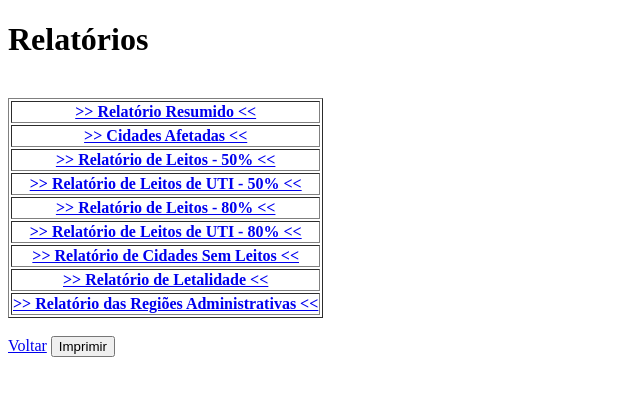
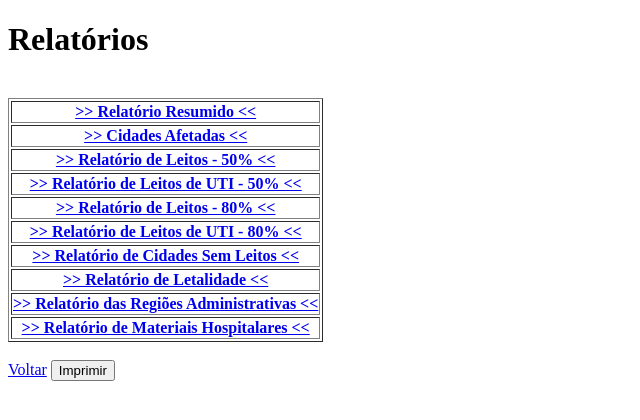
Before and after one commit to felsbz/Riopardense, a PHP site: page /RelatorioMonitoramento.php in a window 1280 px wide. Shown: the top 420 px of the page, without its empty margins (0-640 px from the left). Run offline with PHP 8.4, Linux system fonts and the light colour scheme; lists and menus that the app fills with data are empty.

Commit message:
Update RelatorioMonitoramento.php

```diff
--- a/RelatorioMonitoramento.php
+++ b/RelatorioMonitoramento.php
@@ -41,6 +41,9 @@ and open the template in the editor.
                 <tr>
                     <th><a href="RelatorioRegiaoAdm.php">>> Relatório das Regiões Administrativas <<</a></th>
                 </tr>
+                <tr>
+                    <th><a href="RelatorioRegioesMateriais.php">>> Relatório de Materiais Hospitalares <<</a></th>
+                </tr>
             </thead>
         </table>
         <br><a href='index.php'>Voltar</a>
```
